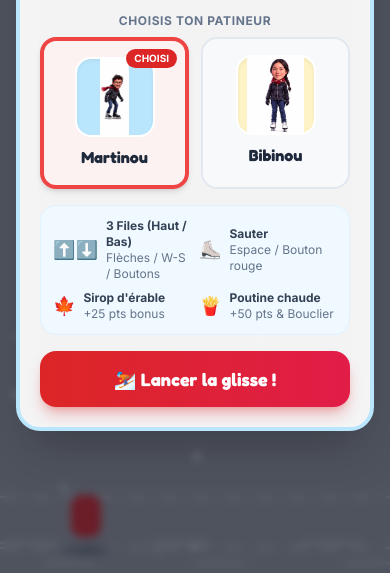
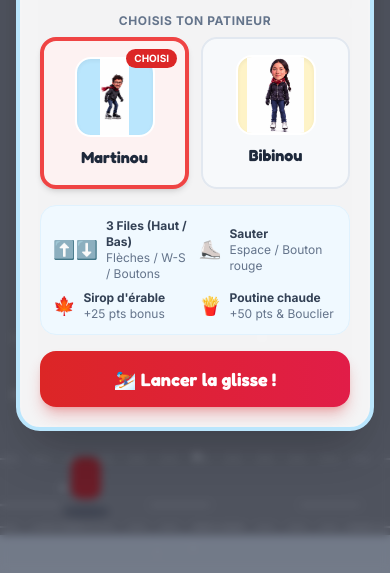
Before and after one commit to LaPie52/BibMartinou, a plain HTML site: page index.html in a window 390 px wide. Shown: the part 271-844 px from the top of the page. Drawn offline with nearby package versions, Linux system fonts and the light colour scheme.

Commit message:
Add files via upload

```diff
--- a/index.html
+++ b/index.html
@@ -59,6 +59,12 @@
         .btn-lane:active,
         .btn-lane.is-pressed {
             box-shadow: 0 1px 0 #0c4a6e, 0 4px 10px rgba(15, 23, 42, 0.45);
+        }
+
+        @media (orientation: portrait) {
+            #mobileControls {
+                bottom: calc(1.25rem + 38px);
+            }
         }
 
         #runnerGifLayer {
@@ -767,10 +773,17 @@
             }
         }
 
+        function getPortraitLiftPx() {
+            const w = state.width || window.innerWidth || 0;
+            const h = state.height || window.innerHeight || 0;
+            // Remontée d'environ 1 cm (~38 px) uniquement sur téléphone à la verticale (portrait)
+            return h > w ? 38 : 0;
+        }
+
         function computeLanes() {
             const h = state.height || window.innerHeight || 600;
-            // Descente d'environ 2 cm (~76 px) pour aligner les 3 lignes sur le décor de la route
-            const dropPx = 76;
+            // Descente de base de ~76 px puis remontée portrait d'environ 1 cm (~38 px)
+            const dropPx = 76 - getPortraitLiftPx();
             const maxLaneY = h - 8;
             const topLaneY = Math.min(maxLaneY, Math.round(h * 0.78) + dropPx);
             const midLaneY = Math.min(maxLaneY, Math.round(h * 0.86) + dropPx);
@@ -1370,11 +1383,12 @@
         }
 
         function drawMontrealBackdrop() {
+            const portraitLift = getPortraitLiftPx();
             if (hasCustomBg && customBgImage.naturalWidth > 0 && customBgImage.naturalHeight > 0) {
                 const scale = Math.max(state.width / customBgImage.naturalWidth, state.height / customBgImage.naturalHeight);
                 const drawW = Math.ceil(customBgImage.naturalWidth * scale);
                 const drawH = Math.ceil(customBgImage.naturalHeight * scale);
-                const offsetY = Math.round((state.height - drawH) * 0.5);
+                const offsetY = Math.round((state.height - drawH) * 0.5) - portraitLift;
                 const scrollOffset = -(state.bgScroll % drawW);
 
                 for (let x = scrollOffset - drawW; x < state.width + drawW; x += drawW) {
@@ -1385,12 +1399,12 @@
             }
 
             const horizonY = state.groundY;
-            const skyGrad = ctx.createLinearGradient(0, 0, 0, horizonY);
+            const skyGrad = ctx.createLinearGradient(0, -portraitLift, 0, horizonY);
             skyGrad.addColorStop(0, '#8fb2d9');
             skyGrad.addColorStop(0.6, '#c7dcf2');
             skyGrad.addColorStop(1, '#e8f1fa');
             ctx.fillStyle = skyGrad;
-            ctx.fillRect(0, 0, state.width, horizonY);
+            ctx.fillRect(0, -portraitLift, state.width, horizonY + portraitLift);
         }
 
         function drawObstacles() {
```
